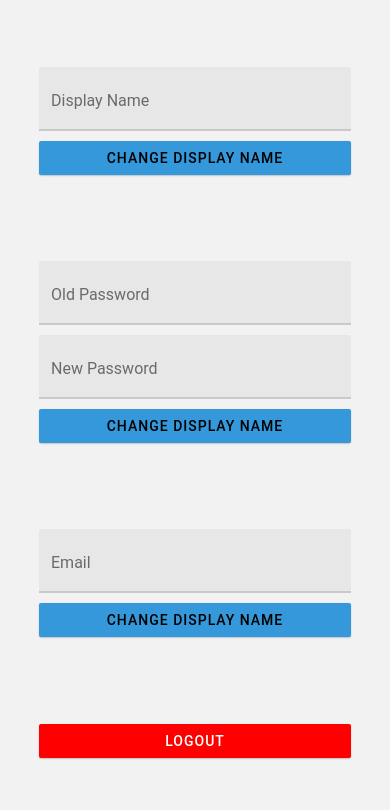
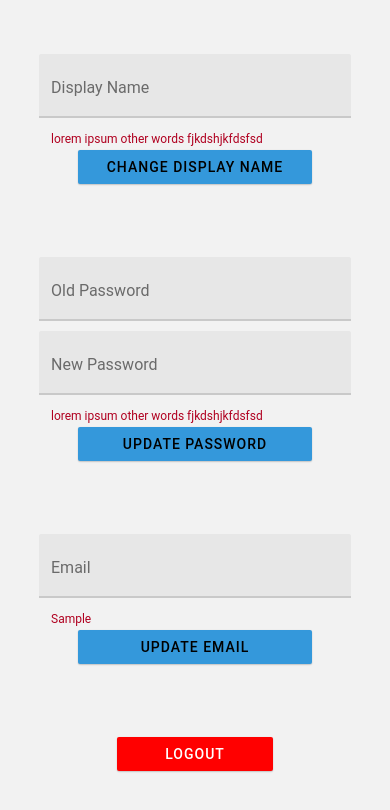
Before and after one commit to chrisanicolaou/happy-mind, a React Native app: screen /Settings in a window 390 px wide. Shown: the top 810 px of the page. Built offline with nearby package versions, Linux system fonts and the light colour scheme.

Commit message:
Starts functionality, pausing to check Kawla's branch

```diff
--- a/src/screens/SettingsScreen.jsx
+++ b/src/screens/SettingsScreen.jsx
@@ -6,13 +6,31 @@ import {
   View,
 } from "react-native";
 import React, { useState } from "react";
-import { Button, DefaultTheme, TextInput } from "react-native-paper";
+import {
+  Button,
+  DefaultTheme,
+  HelperText,
+  TextInput,
+} from "react-native-paper";
 
 const SettingsScreen = () => {
   const [newDisplayName, setNewDisplayName] = useState("");
   const [oldPassword, setOldPassword] = useState("");
   const [newPassword, setNewPassword] = useState("");
   const [email, setNewEmail] = useState("");
+
+  const onChangeDisplayNamePress = () => {
+    console.warn("Change display name");
+  };
+  const onUpdatePasswordPress = () => {
+    console.warn("Change password name");
+  };
+  const onUpdateEmailPress = () => {
+    console.warn("Change email name");
+  };
+  const onLogoutPress = () => {
+    console.warn("logut");
+  };
 
   return (
     <SafeAreaView style={{ flex: 1 }}>
@@ -24,7 +42,16 @@ const SettingsScreen = () => {
             onChangeText={(text) => setNewDisplayName(text)}
             style={styles.textInput}
           />
-          <Button mode="contained">Change Display Name</Button>
+          <HelperText type="error" visible={true}>
+            lorem ipsum other words fjkdshjkfdsfsd
+          </HelperText>
+          <Button
+            mode="contained"
+            style={styles.button}
+            onPress={onChangeDisplayNamePress}
+          >
+            Change Display Name
+          </Button>
         </View>
         <View style={styles.input}>
           <TextInput
@@ -39,7 +66,16 @@ const SettingsScreen = () => {
             onChangeText={(text) => setNewDisplayName(text)}
             style={styles.textInput}
           />
-          <Button mode="contained">Change Display Name</Button>
+          <HelperText type="error" visible={true}>
+            lorem ipsum other words fjkdshjkfdsfsd
+          </HelperText>
+          <Button
+            mode="contained"
+            style={styles.button}
+            onPress={onUpdatePasswordPress}
+          >
+            Update Password
+          </Button>
         </View>
         <KeyboardAvoidingView
           style={{ ...styles.input, marginBottom: "5%" }}
@@ -51,10 +87,24 @@ const SettingsScreen = () => {
             onChangeText={(text) => setNewDisplayName(text)}
             style={styles.textInput}
           />
-          <Button mode="contained">Change Display Name</Button>
+          <HelperText type="error" visible={true}>
+            Sample
+          </HelperText>
+          <Button
+            mode="contained"
+            style={styles.button}
+            onPress={onUpdateEmailPress}
+          >
+            Update Email
+          </Button>
         </KeyboardAvoidingView>
         <View style={styles.input}>
-          <Button mode="contained" color="red">
+          <Button
+            mode="contained"
+            color="red"
+            style={styles.logoutButton}
+            onPress={onLogoutPress}
+          >
             Logout
           </Button>
         </View>
@@ -79,4 +129,12 @@ const styles = StyleSheet.create({
   textInput: {
     marginBottom: 10,
   },
+  button: {
+    width: "75%",
+    alignSelf: "center",
+  },
+  logoutButton: {
+    width: "50%",
+    alignSelf: "center",
+  },
 });
```
